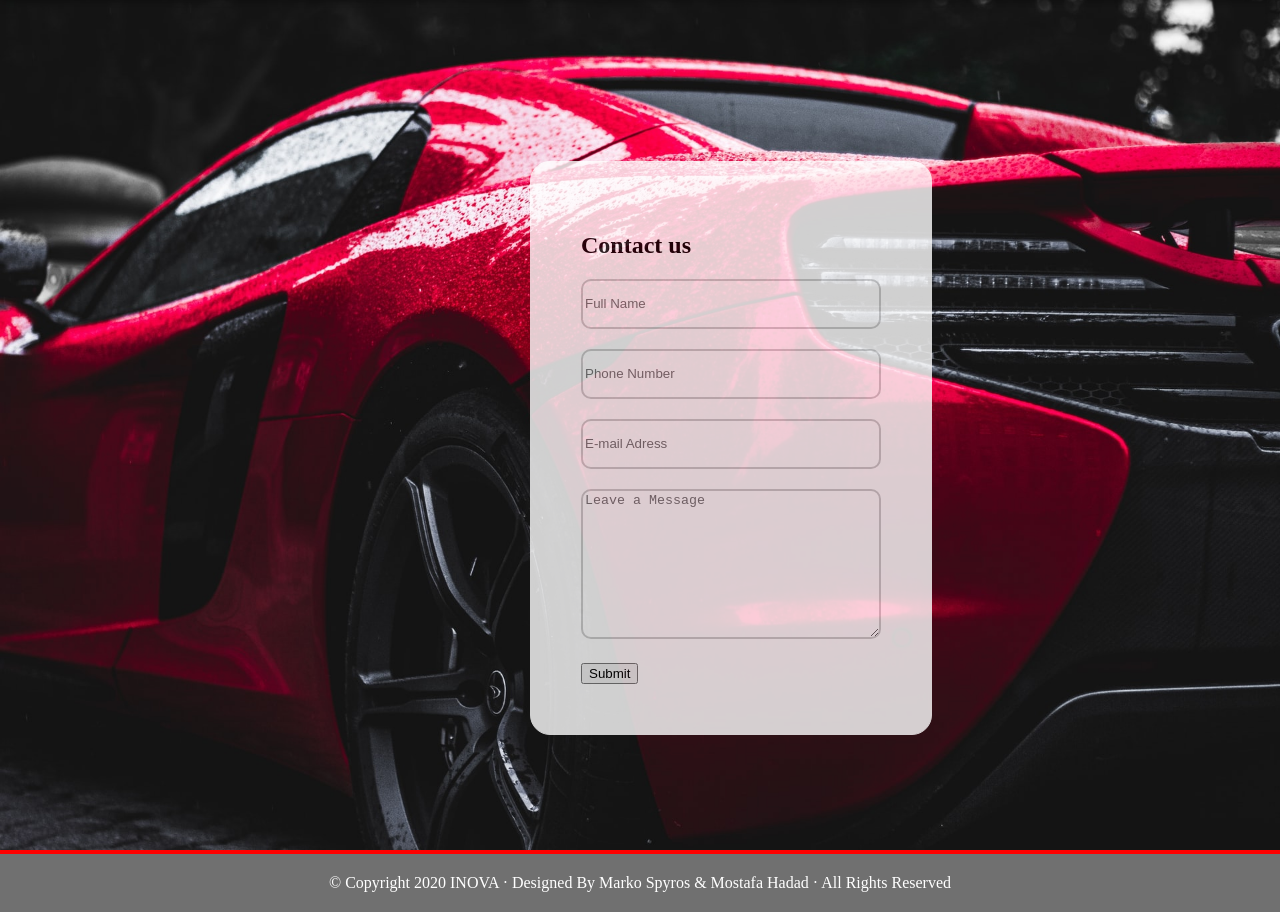
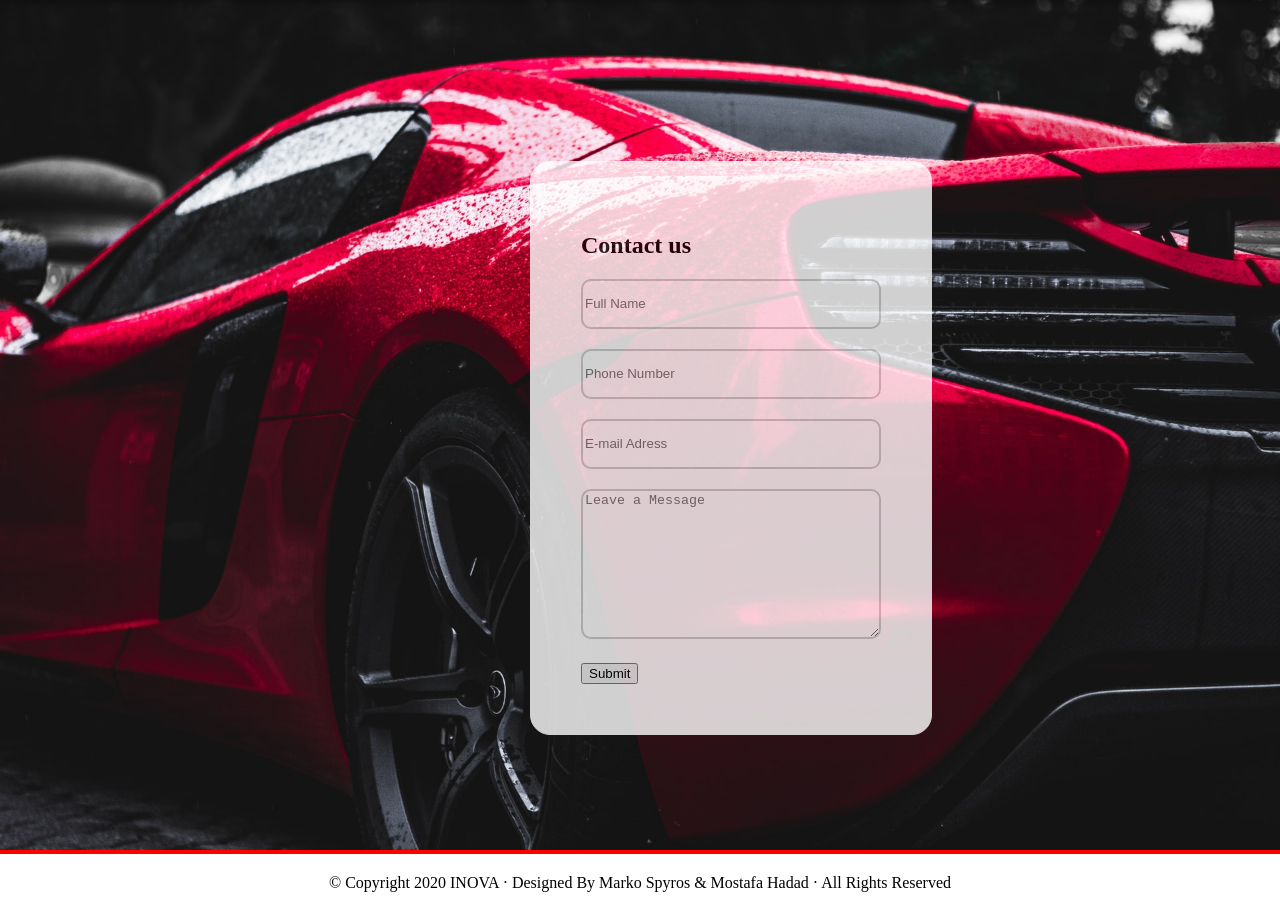
Before and after one commit to markospyros/SWIFT, a plain HTML site: page contact.html in a window 1280 px wide. Shown: the part 189-1101 px from the top of the page. Drawn offline with Linux system fonts and the light colour scheme.

Commit message:
Update contact_style.css

```diff
--- a/contact_style.css
+++ b/contact_style.css
@@ -83,9 +83,9 @@ h2{
 
 .footer{
     position: relative;
-    background-color: #707070;
+    background-color: white;
     padding: 20px;
     text-align: center;
-    color: white;
+    color: black;
     font-size: 16px;
 }
```
